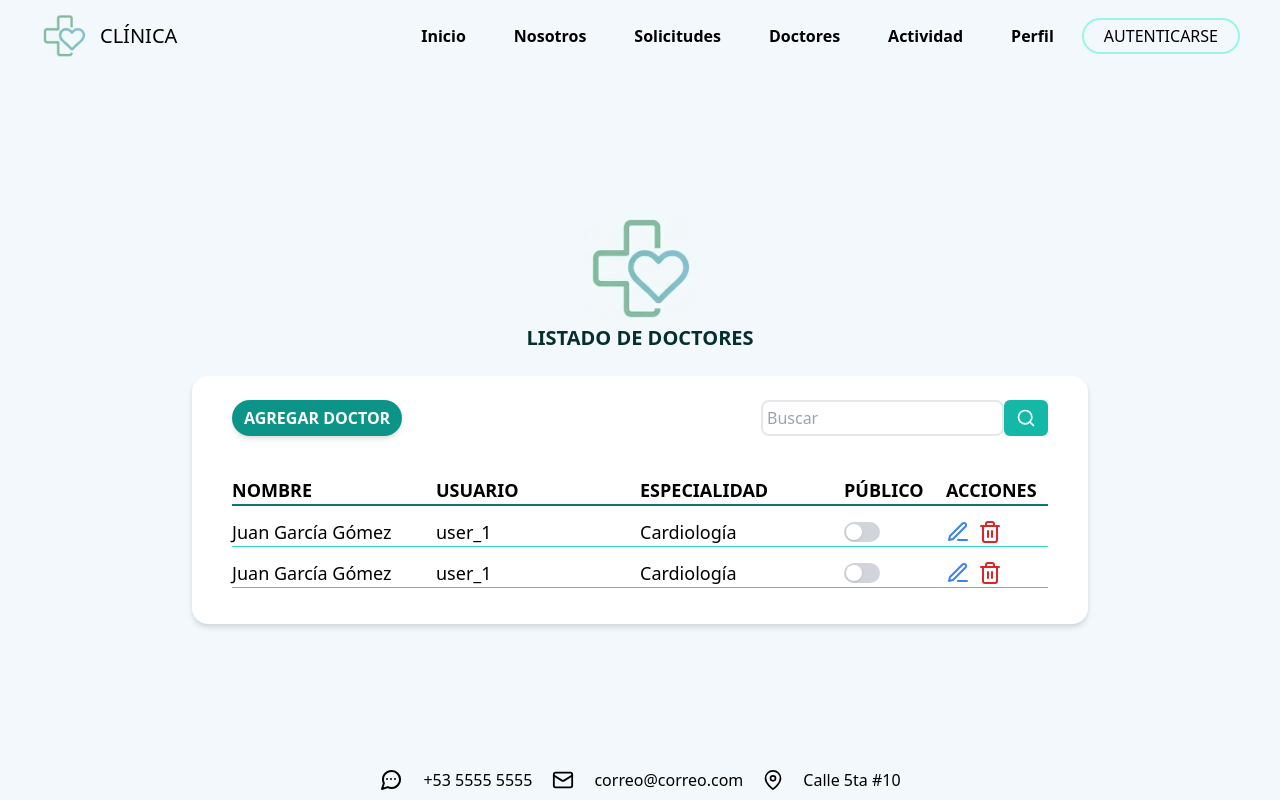
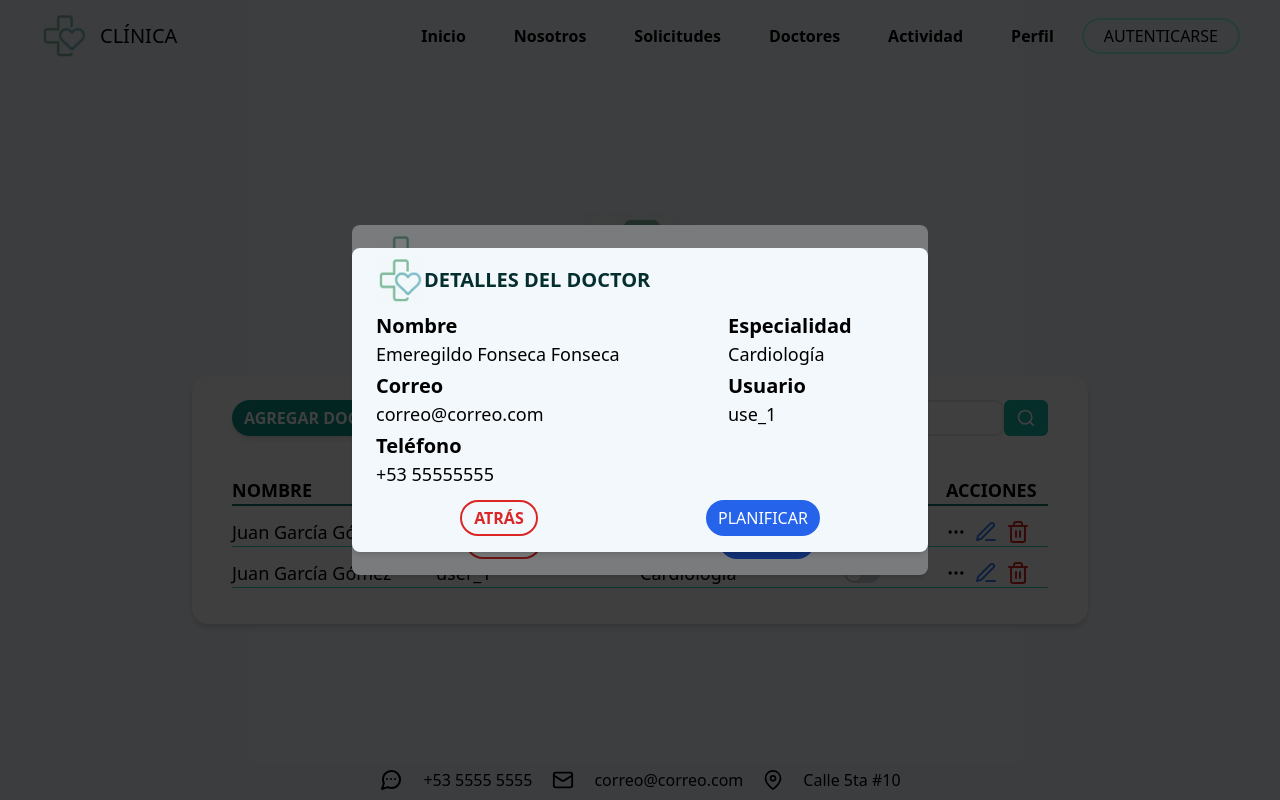
Before and after one commit to YopH-26/clinica, a React (Vite) app in the folder frontend/: page /doctores in a window 1280 px wide. Built offline with nearby package versions, Linux system fonts and the light colour scheme.

Commit message:
feact(doctores): terminados modales de agregar y detalles

```diff
--- /dev/null
+++ b/frontend/src/componets/AgregarDoctor.jsx
@@ -0,0 +1,61 @@
+import ReactDOM from 'react-dom';
+
+const AgregarDoctor = () => {
+  return ReactDOM.createPortal(
+    <>
+      <div className="fixed inset-0 bg-black bg-opacity-50 flex items-center justify-center">
+        <div className="bg-[rgb(243,248,252)] p-2 rounded-lg shadow-md flex flex-col m-4 md:px-6 w-5/6 max-w-xl">
+          <div className="flex items-center mb-2">
+            <div className="w-12 h-12">
+              <img src="/img/logo.jpg" alt="logo" />
+            </div>
+            <h2 className="uppercase text-xl font-bold text-teal-950">
+              Agregar doctor
+            </h2>
+          </div>
+          <div className="md:flex">
+            <div className="md:flex-1">
+              <h3 className="font-bold text-xl">Nombre</h3>
+              <input
+                type="text"
+                className="border border-gray-400 rounded-md outline-none px-2 py-1 w-5/6 mb-2"
+              />
+              <h3 className="font-bold text-xl">Correo</h3>
+              <input
+                type="email"
+                className="border border-gray-400 rounded-md outline-none px-2 py-1 w-5/6 mb-2"
+              />
+              <h3 className="font-bold text-xl">Teléfono</h3>
+              <input
+                type="number"
+                className="border border-gray-400 rounded-md outline-none px-2 py-1 w-5/6 mb-2"
+              />
+            </div>
+            <div className="md:flex-1">
+              <h3 className="font-bold text-xl">Especialidad</h3>
+              <input
+                type="text"
+                className="border border-gray-400 rounded-md outline-none px-2 py-1 w-5/6 mb-2"
+              />
+              <h3 className="font-bold text-xl">Usuario</h3>
+              <h4 className="text-lg mb-2">user_1</h4>
+              <h3 className="font-bold text-xl">Contraseña</h3>
+              <h4 className="text-lg mb-2">0000 por defecto (deja de ser esta al primer cambio)</h4>
+            </div>
+          </div>
+          <div className="flex justify-around my-2">
+            <button className="border-2 border-red-600 rounded-full text-red-600 font-semibold px-3 py-1 uppercase hover:scale-105 transition-all">
+              Atrás
+            </button>
+            <button className="bg-blue-600 rounded-full px-3 py-1 text-white uppercase hover:scale-105 transition-all">
+              Agregar
+            </button>
+          </div>
+        </div>
+      </div>
+    </>,
+    document.body,
+  );
+};
+
+export default AgregarDoctor;
--- /dev/null
+++ b/frontend/src/componets/DetallesDoctores.jsx
@@ -0,0 +1,47 @@
+import ReactDOM from 'react-dom';
+
+const DetallesDoctores = () => {
+  return ReactDOM.createPortal(
+    <>
+      <div className="fixed inset-0 bg-black bg-opacity-50 flex items-center justify-center">
+        <div className="bg-[rgb(243,248,252)] p-2 rounded-lg shadow-md flex flex-col m-4 md:px-6 w-5/6 max-w-xl">
+          <div className="flex items-center mb-2">
+            <div className="w-12 h-12">
+              <img src="/img/logo.jpg" alt="logo" />
+            </div>
+            <h2 className="uppercase text-xl font-bold text-teal-950">
+              Detalles del doctor
+            </h2>
+          </div>
+          <div className="md:flex md:justify-between">
+            <div className="flex-1">
+              <h3 className="font-bold text-xl">Nombre</h3>
+              <h4 className="text-lg mb-1">Emeregildo Fonseca Fonseca</h4>
+              <h3 className="font-bold text-xl">Correo</h3>
+              <h4 className="text-lg mb-1">correo@correo.com</h4>
+              <h3 className="font-bold text-xl">Teléfono</h3>
+              <h4 className="text-lg mb-1">+53 55555555</h4>
+            </div>
+            <div className="flex-1 max-w-44">
+              <h3 className="font-bold text-xl">Especialidad</h3>
+              <h4 className="text-lg mb-1">Cardiología</h4>
+              <h3 className="font-bold text-xl">Usuario</h3>
+              <h4 className="text-lg mb-1">use_1</h4>
+            </div>
+          </div>
+          <div className="flex justify-around my-2">
+            <button className="border-2 border-red-600 rounded-full text-red-600 font-semibold px-3 py-1 uppercase hover:scale-105 transition-all">
+              Atrás
+            </button>
+            <button className="bg-blue-600 rounded-full px-3 py-1 text-white uppercase hover:scale-105 transition-all">
+              Planificar
+            </button>
+          </div>
+        </div>
+      </div>
+    </>,
+    document.body,
+  );
+};
+
+export default DetallesDoctores;
--- a/frontend/src/pages/Doctores.jsx
+++ b/frontend/src/pages/Doctores.jsx
@@ -1,5 +1,7 @@
 import Header from '../componets/Header';
 import Footer from '../componets/Footer';
+import AgregarDoctor from '../componets/AgregarDoctor';
+import DetallesDoctores from '../componets/DetallesDoctores';
 
 const Solocitudes = () => {
   return (
@@ -87,7 +89,7 @@ const Solocitudes = () => {
                 </div>
               </div>
               <div className="flex gap-x-2">
-                <button className="lg:hidden">
+                <button>
                   <svg
                     xmlns="http://www.w3.org/2000/svg"
                     width="20"
@@ -154,7 +156,7 @@ const Solocitudes = () => {
                 </div>
               </div>
               <div className="flex gap-x-2">
-                <button className="lg:hidden">
+                <button>
                   <svg
                     xmlns="http://www.w3.org/2000/svg"
                     width="20"
@@ -213,6 +215,8 @@ const Solocitudes = () => {
           </div>
         </main>
         <Footer className=" flex-none" />
+        <AgregarDoctor/>
+        <DetallesDoctores/>
       </div>
     </>
   );
```
